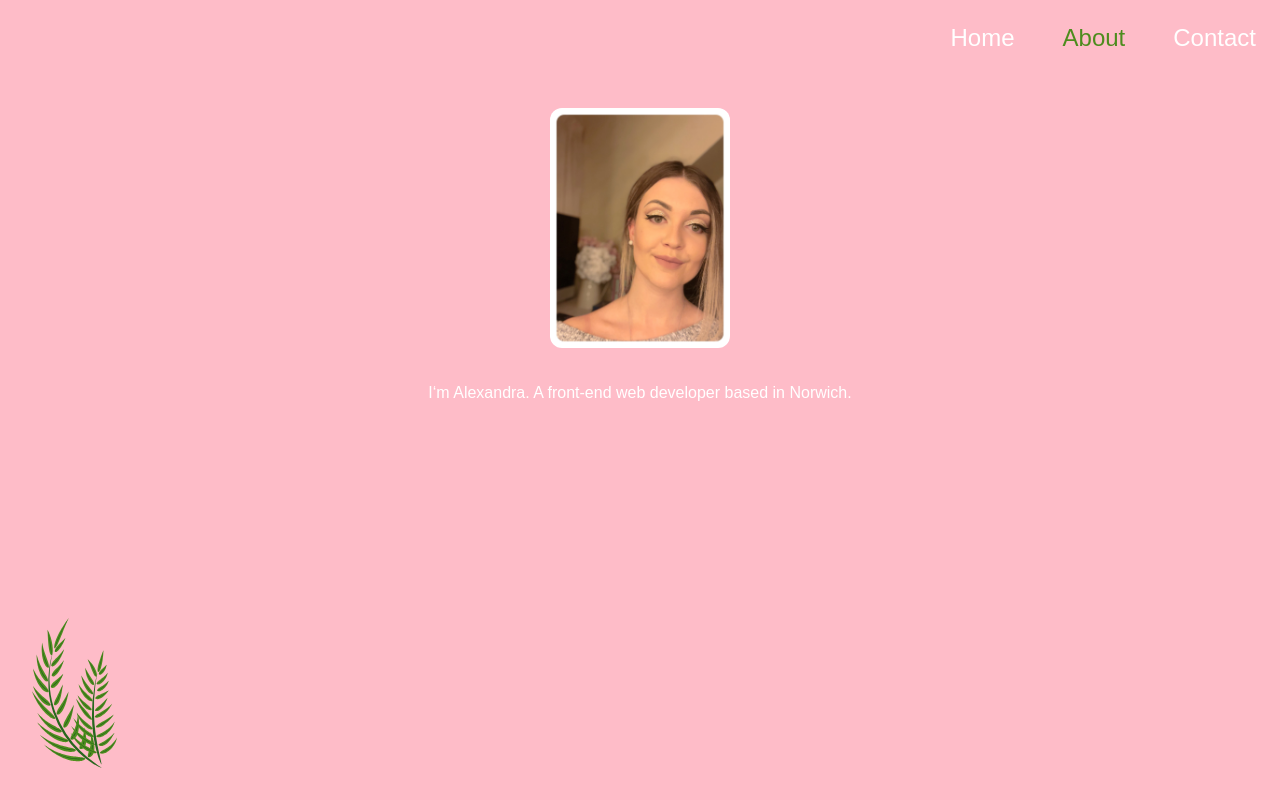
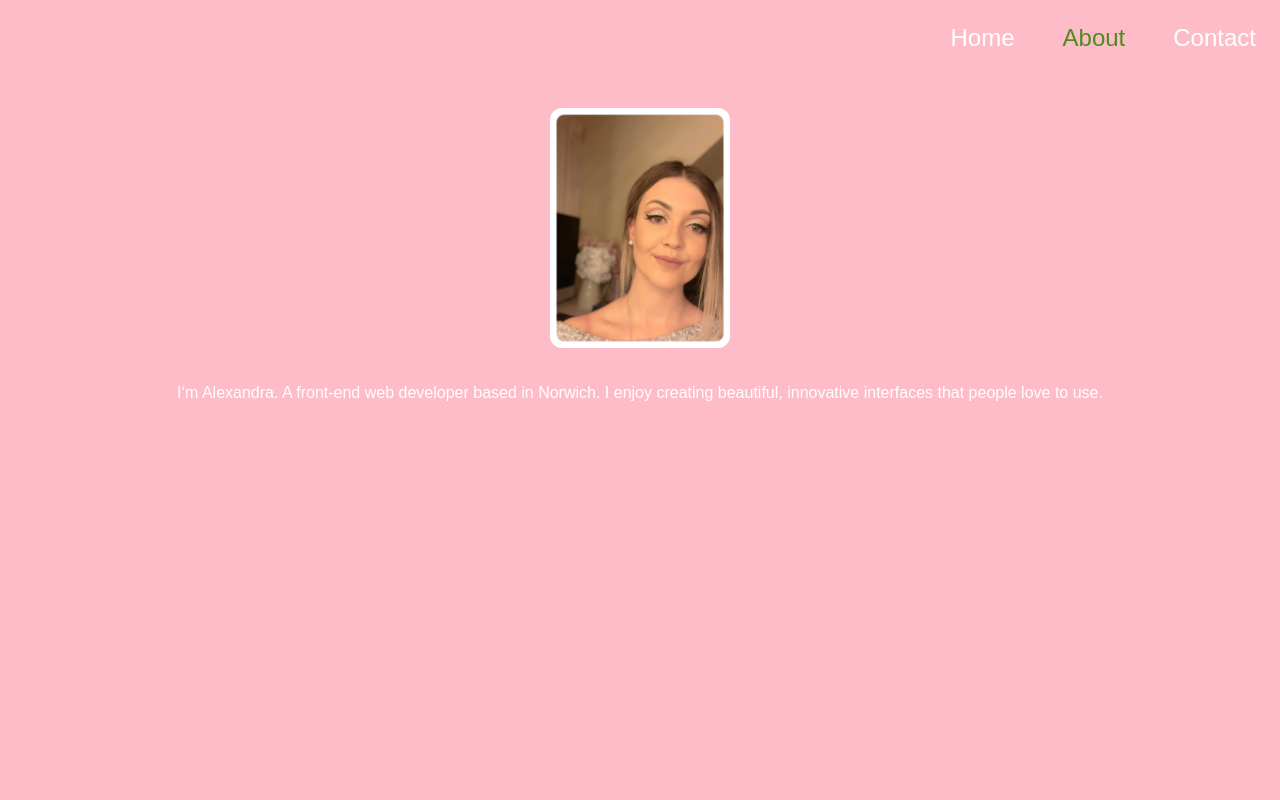
Before and after one commit to alexalala/portfolio, a React (Create React App) app: page /about in a window 1280 px wide. Built offline with nearby package versions, Linux system fonts and the light colour scheme.

Commit message:
palm leaf removed and about page amended

```diff
--- a/src/App.js
+++ b/src/App.js
@@ -18,7 +18,6 @@ class App extends Component {
           <Route exact path="/" component={Home} />
           <Route path="/about" component={About} />
           <Route path="/contact" component={Contact} />
-          <img className="palm" src={require('./styles/assets/palm-leaf.svg')} alt="palm leaf"/>
         </div>
       </BrowserRouter>
     );
--- a/src/pages/About.js
+++ b/src/pages/About.js
@@ -7,7 +7,7 @@ class About extends Component {
     return (
       <div className="about">
         <img src={require('../styles/assets/myself.jpg')} alt="myself" className="fade-in one"/>
-        <p className="fade-in two">I&lsquo;m Alexandra. A front-end web developer based in Norwich.</p>
+        <p className="fade-in two">I&lsquo;m Alexandra. A front-end web developer based in Norwich. I enjoy creating beautiful, innovative interfaces that people love to use.</p>
       </div>
     );
   };
```
Also changed, not shown: src/styles/assets/palm-leaf.svg (deleted).
